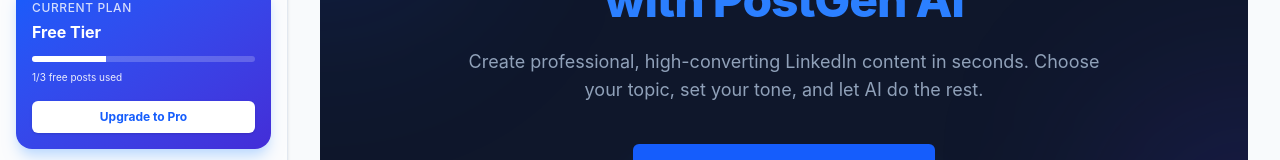
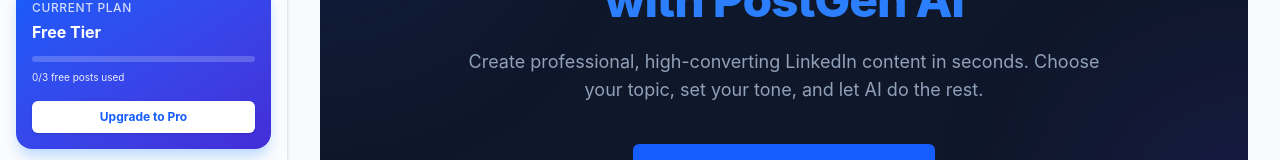
Before and after one commit to yop-dev/postgen-ai, a Next.js app: page /app in a window 1280 px wide. Shown: the part 567-727 px from the top of the page. Built offline with nearby package versions, Linux system fonts and the light colour scheme; no server answers; the database is empty.

Commit message:
update ui for pro users

```diff
--- a/src/app/app/layout.tsx
+++ b/src/app/app/layout.tsx
@@ -1,13 +1,30 @@
 import { Sidebar } from "@/components/layout/sidebar"
+import { auth } from "@clerk/nextjs/server"
+import { db } from "@/lib/db"
 
-export default function AppLayout({
+export default async function AppLayout({
     children,
 }: {
     children: React.ReactNode
 }) {
+    const { userId } = await auth()
+
+    // Get user plan and usage
+    let isPro = false
+    let currentUsage = 0
+
+    if (userId) {
+        const user = await db.user.findUnique({
+            where: { clerkId: userId },
+            include: { usage: true }
+        })
+        isPro = user?.plan === "PRO"
+        currentUsage = user?.usage?.lifetimeCount || 0
+    }
+
     return (
         <div className="flex h-screen overflow-hidden bg-slate-50 font-sans">
-            <Sidebar />
+            <Sidebar isPro={isPro} currentUsage={currentUsage} />
 
             <div className="flex flex-col flex-1 overflow-hidden">
                 {/* Mobile Header (Hidden on Laptop) */}
--- a/src/app/app/page.tsx
+++ b/src/app/app/page.tsx
@@ -78,10 +78,16 @@
                         <LayoutDashboard className="h-6 w-6 text-orange-600" />
                     </div>
                     <h3 className="text-lg font-bold text-slate-900">Active Plan</h3>
-                    <span className="text-4xl font-black text-slate-900 mt-2 block capitalize">Free</span>
-                    <Link href="/app/billing" className="text-sm text-blue-600 font-bold hover:underline mt-2 inline-block">
-                        Upgrade for Unlimited
-                    </Link>
+                    <span className={`text-4xl font-black mt-2 block capitalize ${isPro ? 'bg-gradient-to-r from-purple-600 to-pink-600 bg-clip-text text-transparent' : 'text-slate-900'}`}>
+                        {isPro ? "Pro" : "Free"}
+                    </span>
+                    {isPro ? (
+                        <p className="text-sm text-slate-500 mt-2">Unlimited generations</p>
+                    ) : (
+                        <Link href="/app/billing" className="text-sm text-blue-600 font-bold hover:underline mt-2 inline-block">
+                            Upgrade for Unlimited
+                        </Link>
+                    )}
                 </div>
             </div>
 
--- a/src/components/layout/sidebar.tsx
+++ b/src/components/layout/sidebar.tsx
@@ -11,7 +11,7 @@
     Settings,
     ChevronLeft,
     ChevronRight,
-    Plus
+    Crown
 } from "lucide-react"
 import { cn } from "@/lib/utils"
 import { useState } from "react"
@@ -49,9 +49,16 @@
     },
 ]
 
-export function Sidebar() {
+interface SidebarProps {
+    isPro?: boolean
+    currentUsage?: number
+}
+
+export function Sidebar({ isPro = false, currentUsage = 0 }: SidebarProps) {
     const pathname = usePathname()
     const [isCollapsed, setIsCollapsed] = useState(false)
+
+    const remainingGenerations = Math.max(0, 3 - currentUsage)
 
     return (
         <div className={cn(
@@ -108,19 +115,35 @@
             {/* Bottom Actions */}
             <div className="p-4 border-t border-slate-100 bg-slate-50/50">
                 {!isCollapsed && (
+                    isPro ? (
+                        <div className="mb-4 p-4 rounded-2xl bg-gradient-to-br from-purple-600 to-pink-600 text-white shadow-lg">
+                            <div className="flex items-center gap-2 mb-2">
+                                <Crown className="h-4 w-4" />
+                                <p className="text-xs font-medium uppercase tracking-wider">Pro Plan</p>
+                            </div>
+                            <h4 className="font-bold mb-2">Unlimited Access</h4>
+                            <p className="text-[10px] opacity-90">Generate as many posts as you want!</p>
+                            <Link href="/app/billing">
+                                <Button variant="secondary" size="sm" className="w-full mt-4 bg-white text-purple-600 hover:bg-purple-50 font-bold border-none shadow-sm">
+                                    Manage Subscription
+                                </Button>
+                            </Link>
+                        </div>
+                    ) : (
                         <div className="mb-4 p-4 rounded-2xl bg-gradient-to-br from-blue-600 to-indigo-700 text-white shadow-lg shadow-blue-200">
                             <p className="text-xs font-medium opacity-80 uppercase tracking-wider mb-1">Current Plan</p>
                             <h4 className="font-bold mb-3">Free Tier</h4>
                             <div className="w-full h-1.5 bg-white/20 rounded-full overflow-hidden mb-2">
-                            <div className="h-full bg-white w-1/3" />
+                                <div className="h-full bg-white transition-all" style={{ width: `${(currentUsage / 3) * 100}%` }} />
                             </div>
-                        <p className="text-[10px] opacity-90">1/3 free posts used</p>
+                            <p className="text-[10px] opacity-90">{currentUsage}/3 free posts used</p>
                             <Link href="/app/billing">
                                 <Button variant="secondary" size="sm" className="w-full mt-4 bg-white text-blue-600 hover:bg-blue-50 font-bold border-none shadow-sm">
                                     Upgrade to Pro
                                 </Button>
                             </Link>
                         </div>
+                    )
                 )}
 
                 <div className={cn(
```
Lines whose indentation alone changed are shown as unchanged.
